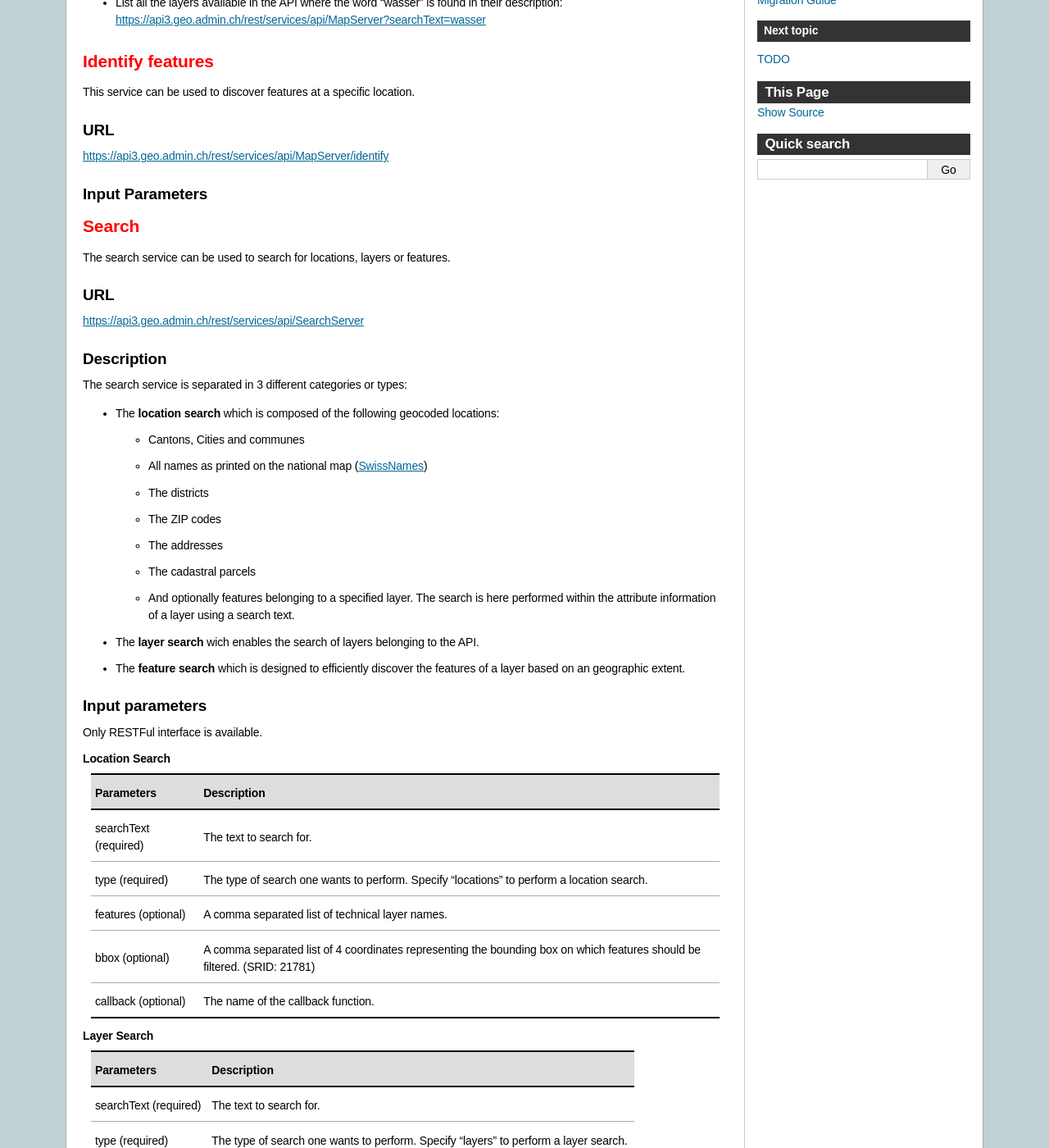
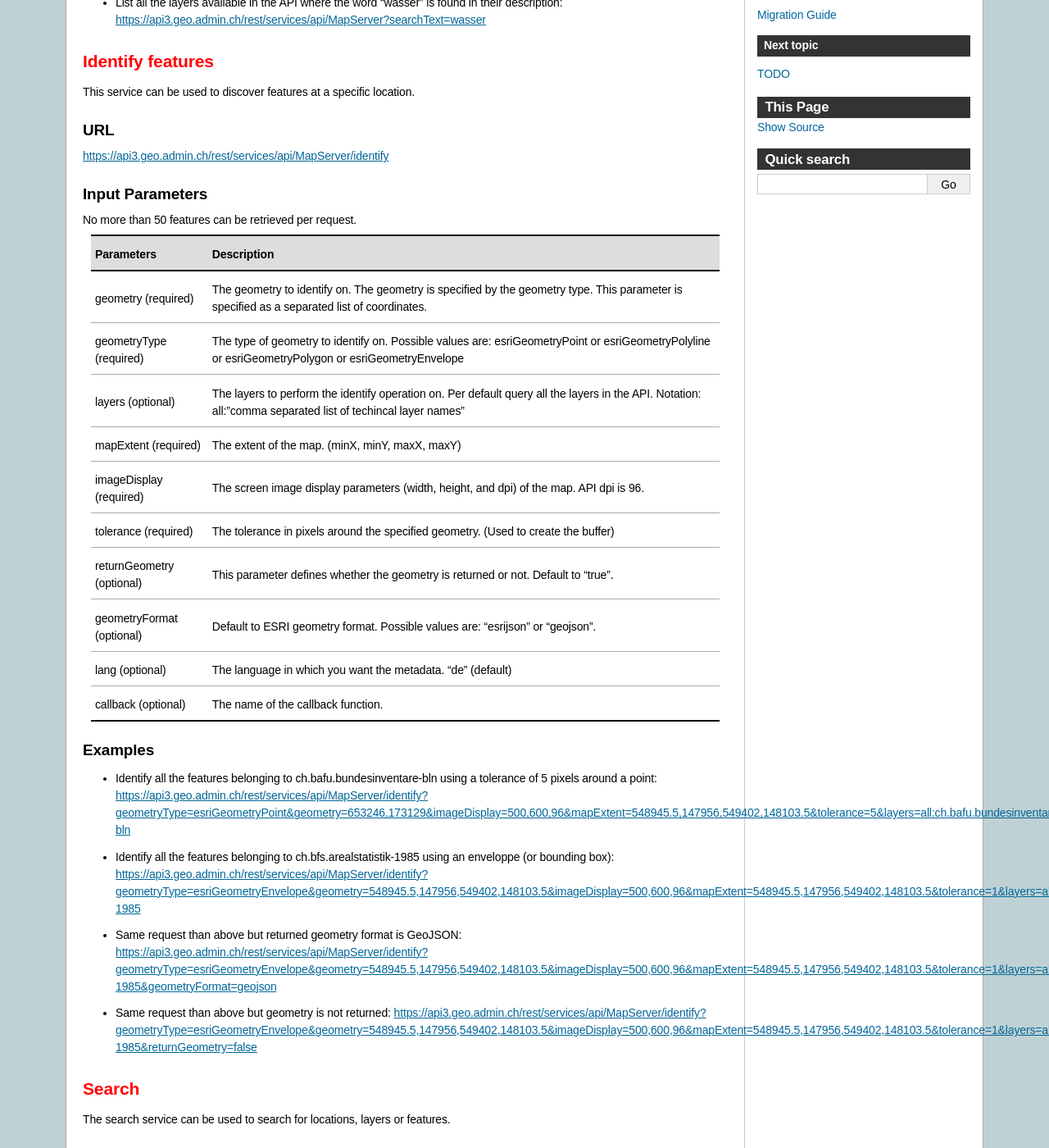
Before and after one commit to swisstopo-test/doc-chsdi3, a Sphinx documentation site: the page built from source/services/sdiservices.rst, in a window 1280 px wide and 1400 px high, scrolled down 546 px. Shown: the whole window at 82% size. Built offline with Sphinx 7.4.7, drawn with Linux system fonts in a browser that asks for light colours; formulas are drawn with MathJax 3.

Commit message:
Add first version of doc for identify

```diff
--- a/source/services/sdiservices.rst
+++ b/source/services/sdiservices.rst
@@ -46,6 +46,43 @@ https://api3.geo.admin.ch/rest/services/api/MapServer/identify
 Input Parameters
 ^^^^^^^^^^^^^^^^
 
+No more than 50 features can be retrieved per request.
+
++-----------------------------------+-------------------------------------------------------------------------------------------+
+| Parameters                        | Description                                                                               |
++===================================+===========================================================================================+
+| geometry (required)               | The geometry to identify on. The geometry is specified by the geometry type.              |
+|                                   | This parameter is specified as a separated list of coordinates.                           |
++-----------------------------------+-------------------------------------------------------------------------------------------+
+| geometryType (required)           | The type of geometry to identify on. Possible values are:                                 |
+|                                   | esriGeometryPoint or esriGeometryPolyline or esriGeometryPolygon or esriGeometryEnvelope  |
++-----------------------------------+-------------------------------------------------------------------------------------------+
+| layers (optional)                 | The layers to perform the identify operation on. Per default query all the layers in the  |
+|                                   | API. Notation: all:"comma separated list of techincal layer names"                        |
++-----------------------------------+-------------------------------------------------------------------------------------------+
+| mapExtent (required)              | The extent of the map. (minX, minY, maxX, maxY)                                           |
++-----------------------------------+-------------------------------------------------------------------------------------------+
+| imageDisplay (required)           | The screen image display parameters (width, height, and dpi) of the map.                  |
+|                                   | API dpi is 96.                                                                            |
++-----------------------------------+-------------------------------------------------------------------------------------------+
+| tolerance (required)              | The tolerance in pixels around the specified geometry. (Used to create the buffer)        |
++-----------------------------------+-------------------------------------------------------------------------------------------+
+| returnGeometry (optional)         | This parameter defines whether the geometry is returned or not. Default to "true".        |
++-----------------------------------+-------------------------------------------------------------------------------------------+
+| geometryFormat (optional)         | Default to ESRI geometry format. Possible values are: "esrijson" or "geojson".            |
++-----------------------------------+-------------------------------------------------------------------------------------------+
+| lang (optional)                   | The language in which you want the metadata. "de" (default)                               |
++-----------------------------------+-------------------------------------------------------------------------------------------+
+| callback (optional)               | The name of the callback function.                                                        |
++-----------------------------------+-------------------------------------------------------------------------------------------+
+
+Examples
+^^^^^^^^
+
+- Identify all the features belonging to ch.bafu.bundesinventare-bln using a tolerance of 5 pixels around a point: `https://api3.geo.admin.ch/rest/services/api/MapServer/identify?geometryType=esriGeometryPoint&geometry=653246,173129&imageDisplay=500,600,96&mapExtent=548945.5,147956,549402,148103.5&tolerance=5&layers=all:ch.bafu.bundesinventare-bln <../../../rest/services/api/MapServer/identify?geometryType=esriGeometryPoint&geometry=653246,173129&imageDisplay=500,600,96&mapExtent=548945.5,147956,549402,148103.5&tolerance=5&layers=all:ch.bafu.bundesinventare-bln>`_
+- Identify all the features belonging to ch.bfs.arealstatistik-1985 using an enveloppe (or bounding box): `https://api3.geo.admin.ch/rest/services/api/MapServer/identify?geometryType=esriGeometryEnvelope&geometry=548945.5,147956,549402,148103.5&imageDisplay=500,600,96&mapExtent=548945.5,147956,549402,148103.5&tolerance=1&layers=all:ch.bfs.arealstatistik-1985 <../../../rest/services/api/MapServer/identify?geometryType=esriGeometryEnvelope&geometry=548945.5,147956,549402,148103.5&imageDisplay=500,600,96&mapExtent=548945.5,147956,549402,148103.5&tolerance=1&layers=all:ch.bfs.arealstatistik-1985>`_
+- Same request than above but returned geometry format is GeoJSON: `https://api3.geo.admin.ch/rest/services/api/MapServer/identify?geometryType=esriGeometryEnvelope&geometry=548945.5,147956,549402,148103.5&imageDisplay=500,600,96&mapExtent=548945.5,147956,549402,148103.5&tolerance=1&layers=all:ch.bfs.arealstatistik-1985&geometryFormat=geojson <../../../rest/services/api/MapServer/identify?geometryType=esriGeometryEnvelope&geometry=548945.5,147956,549402,148103.5&imageDisplay=500,600,96&mapExtent=548945.5,147956,549402,148103.5&tolerance=1&layers=all:ch.bfs.arealstatistik-1985&geometryFormat=geojson>`_
+- Same request than above but geometry is not returned: `https://api3.geo.admin.ch/rest/services/api/MapServer/identify?geometryType=esriGeometryEnvelope&geometry=548945.5,147956,549402,148103.5&imageDisplay=500,600,96&mapExtent=548945.5,147956,549402,148103.5&tolerance=1&layers=all:ch.bfs.arealstatistik-1985&returnGeometry=false <../../../rest/services/api/MapServer/identify?geometryType=esriGeometryEnvelope&geometry=548945.5,147956,549402,148103.5&imageDisplay=500,600,96&mapExtent=548945.5,147956,549402,148103.5&tolerance=1&layers=all:ch.bfs.arealstatistik-1985&returnGeometry=false>`_
 
 .. _search_description:
 
```
